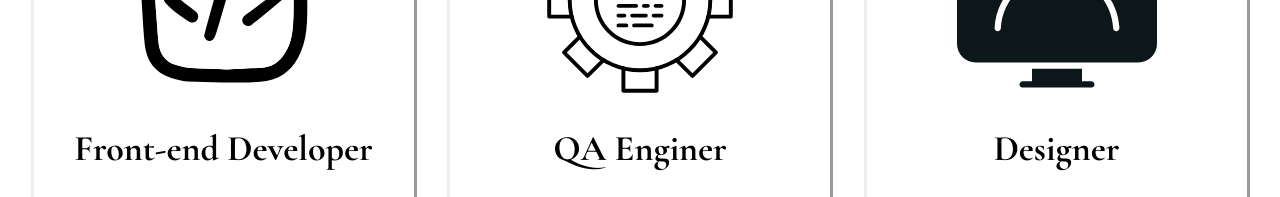
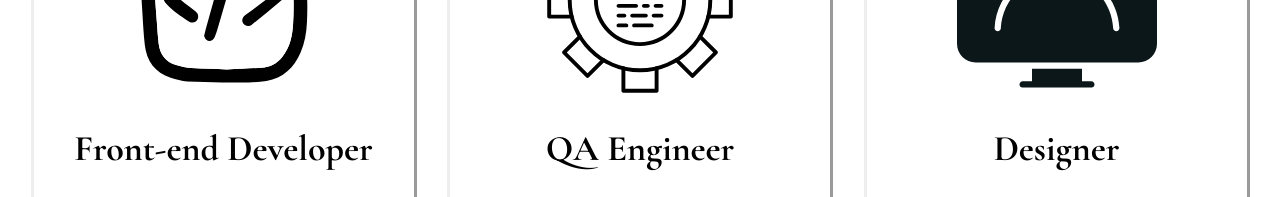
Before and after one commit to PaPaBaToShA95/Portfolio-OE, a website: page index.html in a window 1280 px wide. Shown: the part 1184-1381 px from the top of the page. Drawn offline with nearby package versions, Linux system fonts and the light colour scheme.

Commit message:
index done

```diff
--- a/index.html
+++ b/index.html
@@ -180,7 +180,7 @@
                         <div class="module__img">
                             <img class="imgm" src="img/qa.svg" alt="frontend" />
                         </div>
-                        <div class="module__title">QA Enginer</div>
+                        <div class="module__title">QA Engineer</div>
                         <div id="qa__des" class="module__description">
                             I ensure the quality and functionality of your product, meticulously testing every feature
                             and flow to meet your vision and expectations. I focus on delivering a reliable and bug-free
```
